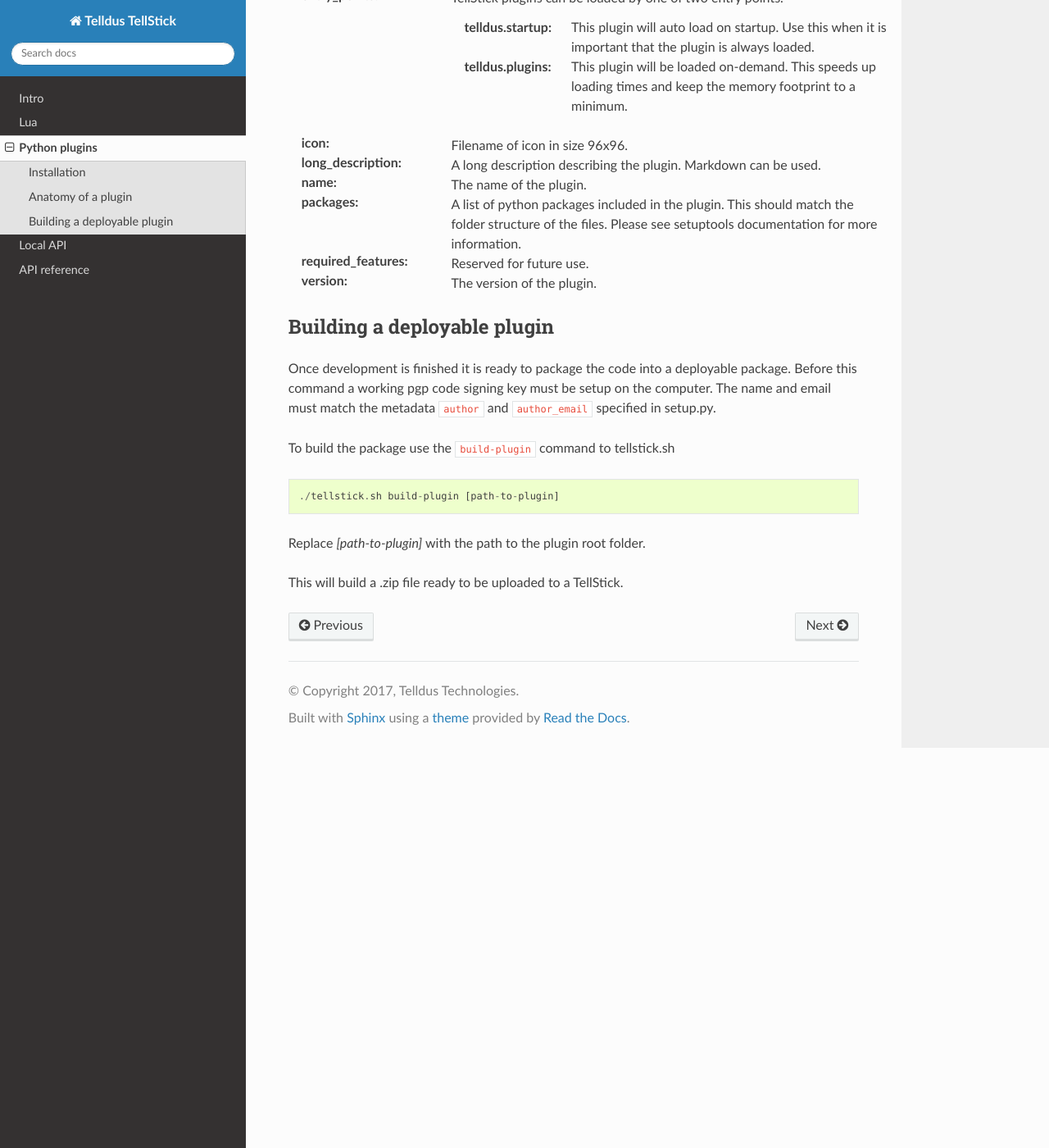
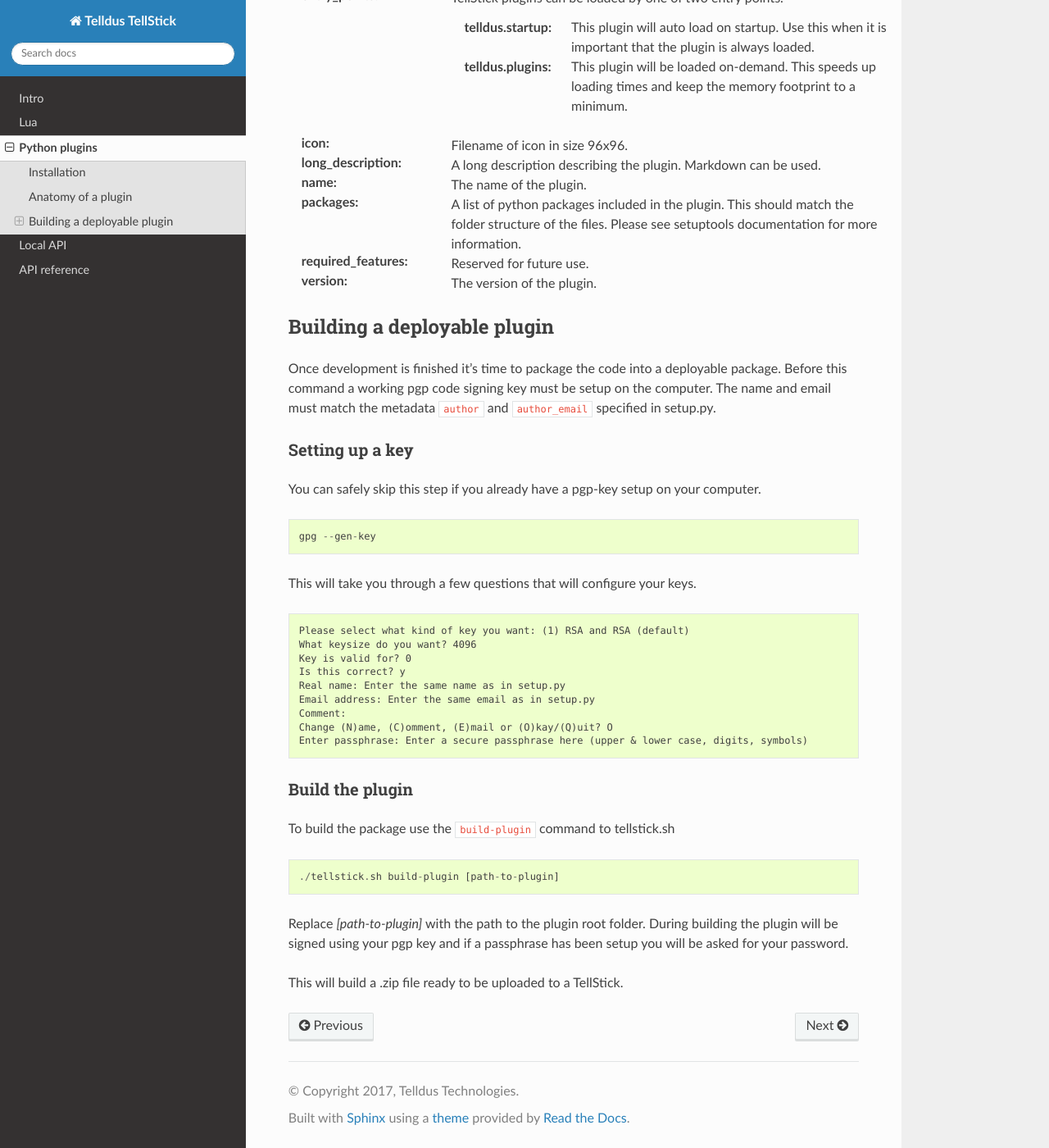
Before and after one commit to telldus/tellstick-server, a Sphinx documentation site: the page built from docs/python.rst, in a window 1280 px wide and 1400 px high, scrolled down 1925 px. Shown: the whole window at 82% size. Built offline with Sphinx 7.4.7 and the Read the Docs theme 2.0.0, drawn with Linux system fonts in a browser that asks for light colours; the version number could not be read and is left out.

Commit message:
Add information about creating signing keys

```diff
--- a/docs/python.rst
+++ b/docs/python.rst
@@ -112,8 +112,34 @@ Most of the fields can be found in the `setuptools documentation <http://setupto
 Building a deployable plugin
 ############################
 
-Once development is finished it is ready to package the code into a deployable package. Before this command a working
+Once development is finished it's time to package the code into a deployable package. Before this command a working
 pgp code signing key must be setup on the computer. The name and email must match the metadata ``author`` and ``author_email`` specified in setup.py.
+
+Setting up a key
+================
+
+You can safely skip this step if you already have a pgp-key setup on your computer.
+
+::
+
+  gpg --gen-key
+
+This will take you through a few questions that will configure your keys.
+
+::
+
+  Please select what kind of key you want: (1) RSA and RSA (default)
+  What keysize do you want? 4096
+  Key is valid for? 0
+  Is this correct? y
+  Real name: Enter the same name as in setup.py
+  Email address: Enter the same email as in setup.py
+  Comment:
+  Change (N)ame, (C)omment, (E)mail or (O)kay/(Q)uit? O
+  Enter passphrase: Enter a secure passphrase here (upper & lower case, digits, symbols)
+
+Build the plugin
+================
 
 To build the package use the ``build-plugin`` command to tellstick.sh
 
@@ -121,6 +147,7 @@ To build the package use the ``build-plugin`` command to tellstick.sh
 
   ./tellstick.sh build-plugin [path-to-plugin]
 
-Replace `[path-to-plugin]` with the path to the plugin root folder.
+Replace `[path-to-plugin]` with the path to the plugin root folder. During building the plugin
+will be signed using your pgp key and if a passphrase has been setup you will be asked for your password.
 
 This will build a .zip file ready to be uploaded to a TellStick.
```
